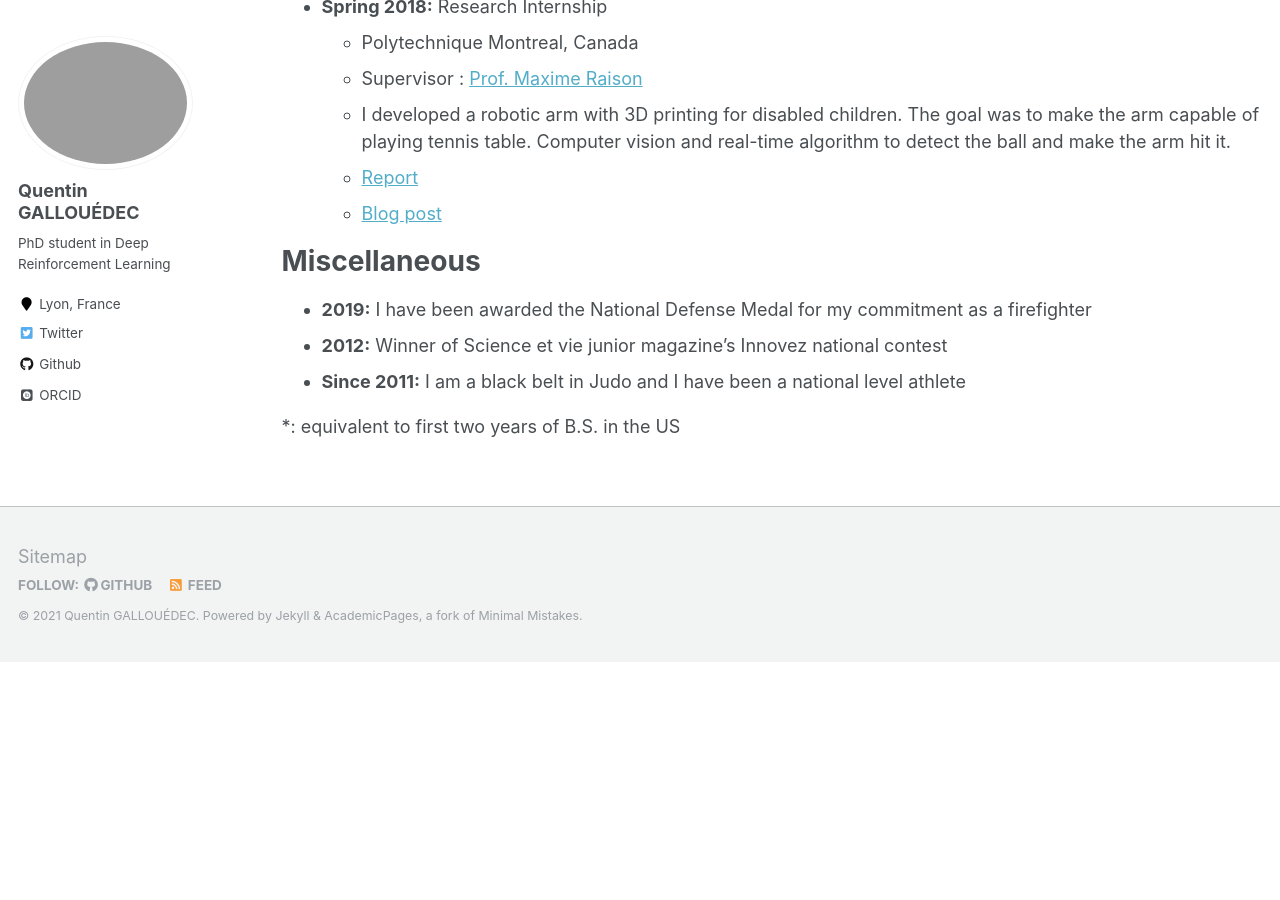
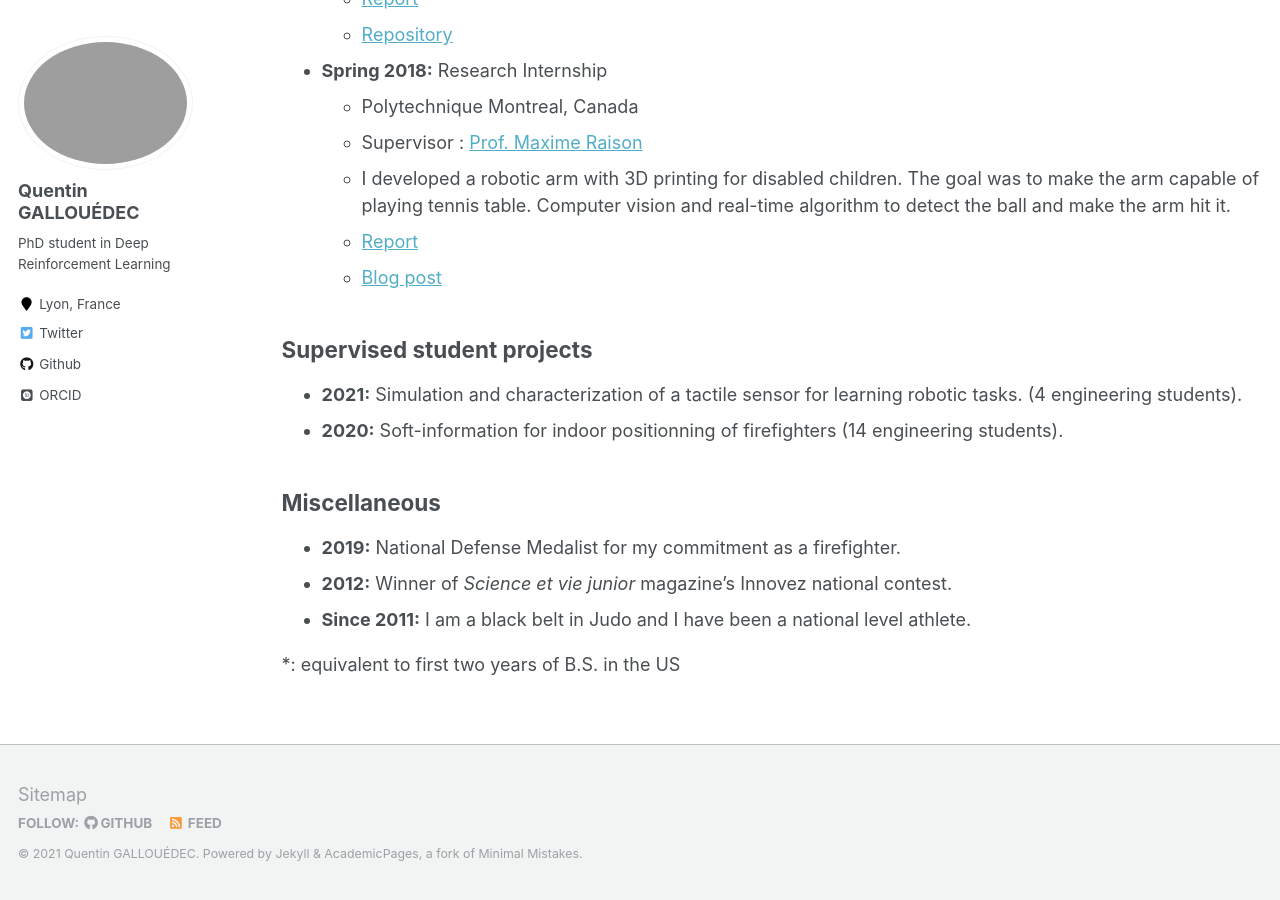
Before and after one commit to qgallouedec/qgallouedec.github.io, a Jekyll site: the page built from _pages/cv.md, in a window 1280 px wide and 900 px high, scrolled down 1412 px. Built offline with Jekyll 4.4.1, drawn with Linux system fonts in a browser that asks for light colours; some web fonts are replaced; before the commit the page ends 2074 px from its top, so only the background shows below that; some of the changed text lies outside the part shown.

Commit message:
add student projects

```diff
--- a/_pages/cv.md
+++ b/_pages/cv.md
@@ -9,8 +9,8 @@ redirect_from:
 
 {% include base_path %}
 
-Currently
-======
+## Currently
+
 * **Since 2020:** Ph.D student in Machine Learning/Deep Reinforcement Learning
   * Dissertation: _Deep Reinforcement Learning for soft object grasping_
   * Advisor: Prof. [Prof. Liming Chen](https://sites.google.com/view/limingchen/accueil)
@@ -22,19 +22,19 @@ Currently
   * I worked one year on a proof of concept of an embedded communication and localisation system based on LoRa/Mesh Wi-Fi/UWB. I used real-time optimization algorithm to acquire and treat various soft information.
   * Since 2019, I work part time in support of innovation topics such as indoor localization, indoor communication, etc.
 
-Education
-======
+## Education
+
+* **2016-2019:** _Diplôme d’Ingénieur_ (M.S. and B.S. in Engineering Sciences)
+  * Majoring in computer science
 * **2018-2019:** Master's degree in Electronics, Energy, Electricity and Automation
   * Université Claude Bernard Lyon, France
-* **2016-2019:** _Diplôme d’Ingénieur_ (M.S. and B.S. in Engineering Sciences)
-  * Majoring in computer science
   * École Centrale de Lyon, France
 * **2014-2016:**_Classe Préparatoire_*
   * Lycée Clemenceau, Nantes, France
 
+## Work experience
 
-Work experience
-======
+
 * **Sring 2020:** Machine Learning Research Internship
   * LIRIS, UMR 5205 CNRS France
   * Deep Reinforcement Learning for soft objects grasping
@@ -54,6 +54,20 @@ Work experience
   * [Blog post](https://qgallouedec.github.io/posts/2018/08/building_a_robot_with_3D_printing/)
 
 
+## Supervised student projects
+
+* **2021:** Simulation and characterization of a tactile sensor for learning robotic tasks. (4 engineering students).
+* **2020:** Soft-information for indoor positionning of firefighters (14 engineering students).
+
+## Miscellaneous
+
+* **2019:** National Defense Medalist for my commitment as a firefighter.
+* **2012:** Winner of _Science et vie junior_ magazine's Innovez national contest.
+* **Since 2011:** I am a black belt in Judo and I have been a national level athlete.
+
+
+*: equivalent to first two years of B.S. in the US
+
 
 <!-- Publications
 ======
@@ -72,12 +86,3 @@ Work experience
   <ul>{% for post in site.teaching %}
     {% include archive-single-cv.html %}
   {% endfor %}</ul> -->
-
-Miscellaneous
-======
-* **2019:** I have been awarded the National Defense Medal for my commitment as a firefighter
-* **2012:** Winner of Science et vie junior magazine's Innovez national contest
-* **Since 2011:** I am a black belt in Judo and I have been a national level athlete
-
-
-*: equivalent to first two years of B.S. in the US
```
